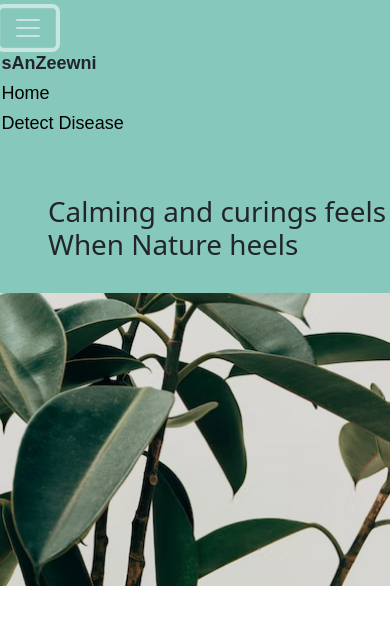
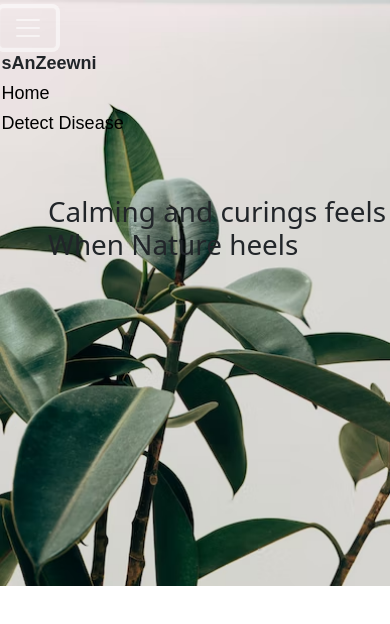
Before and after one commit to ChandniJha630/Sanzeevni, a plain HTML site: page index.html in a window 390 px wide. Both pictures are taken after a click on the button 28 px from the left and 28 px from the top of the page. Drawn offline with nearby package versions, Linux system fonts and the light colour scheme.

Commit message:
Update index.html

```diff
--- a/index.html
+++ b/index.html
@@ -77,6 +77,8 @@
     display:inline-flex;
     padding-top:6rem;
     padding-left:6rem;
+    text-shadow: whitesmoke;
+
 }
 a{
     text-decoration: none;
@@ -87,11 +89,14 @@ a:hover{
        color:black;
 }
 @media (max-width: 1000px){
+    .front{
+        background-color:unset;
+    }
     body{
         background-image: url('assets/4.jpg');
         background-repeat: no-repeat;
         background-size:cover;
-
+        position:absolute;
     }
     .nav-brand{
         padding: 0.1rem;
@@ -150,7 +155,7 @@ a:hover{
             <div class="collapse navbar-collapse" id="navbarTogglerDemo02">
             <ul class="nav-list navbar-nav ml-auto">
                 <li class="nav-brand">sAnZeewni</li>
-                <li class="nav-items"><a href="index.html">Home</a></li>
+                <li class="nav-items"><a href="/index.html">Home</a></li>
                 <li class="nav-items"><a href="Detection.html">Detect Disease</a></li>
                 <!-- <li class="nav-items">Notification</li>
                 <li class="nav-items">Store</li> -->
```
